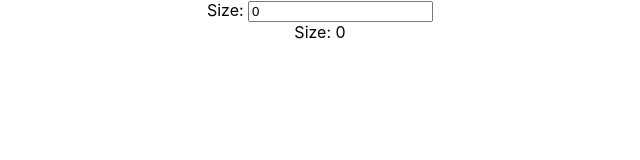
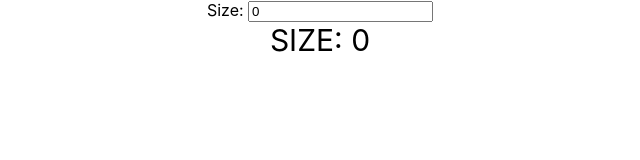
Before and after one commit to mrklorenz/react-counter, a React (Create React App) app: page / in a window 1280 px wide. Shown: the top 160 px of the page, without its empty margins (320-960 px from the left). Built offline with nearby package versions, Linux system fonts and the light colour scheme.

Commit message:
[ReactCounter][Mark] feat: Added id in span for currentSizeText

```diff
--- a/src/components/CounterGroup.js
+++ b/src/components/CounterGroup.js
@@ -1,4 +1,5 @@
 import Counter from "./Counter";
+import "../styles/CounterGroup.css";
 
 function CounterGroup (props) {
 
@@ -13,7 +14,7 @@ function CounterGroup (props) {
             {counterList.map((item, index) =>
             <Counter key={item + index}></Counter>
             )}
-            <span> Size: {props.counterSize}</span>
+            <span id="currentSizeText"> SIZE: {props.counterSize}</span>
         </div>
     );
 }
```
